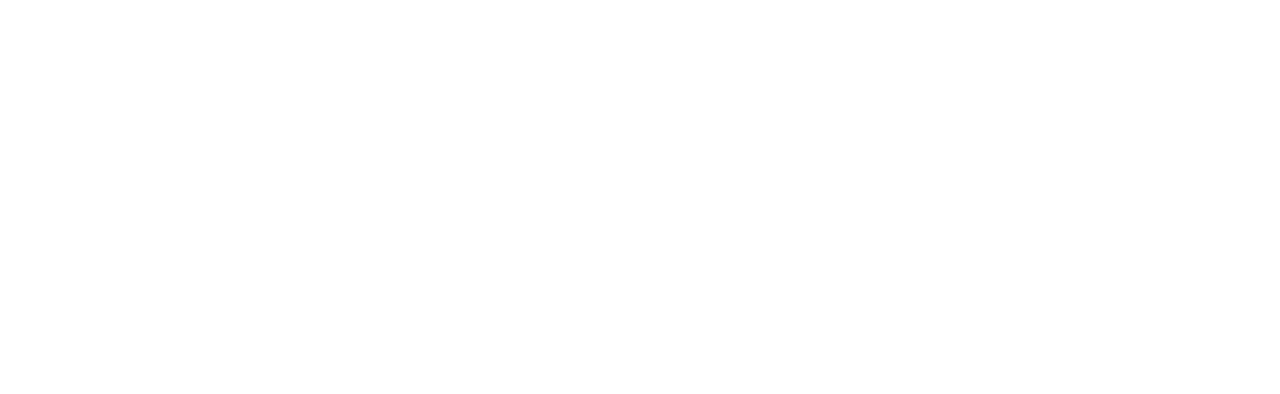
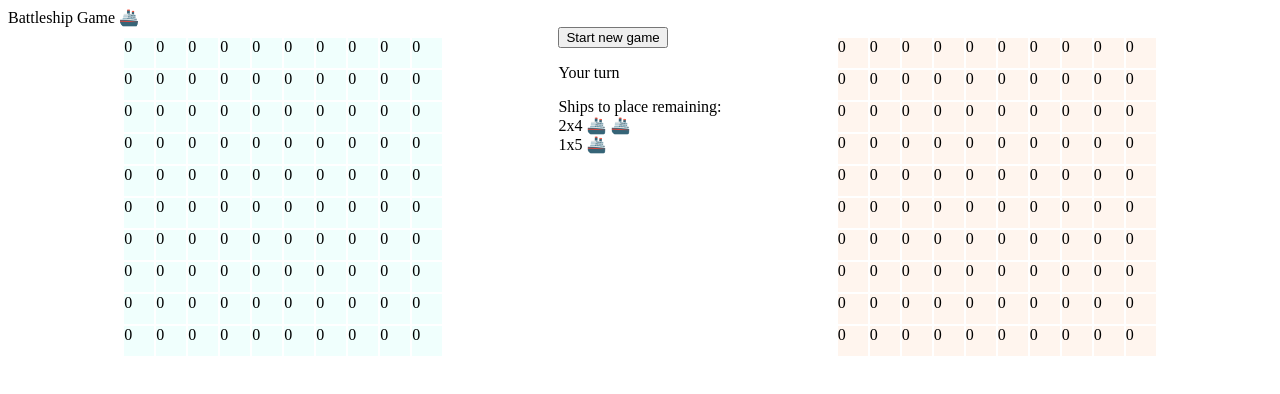
Before and after one commit to grichan/vue-battleship, a Vue app: page / in a window 1280 px wide. Shown: the top 394 px of the page. Built offline with nearby package versions, Linux system fonts and the light colour scheme.

Commit message:
added the fields

```diff
--- a/src/App.vue
+++ b/src/App.vue
@@ -1,12 +1,107 @@
 <template>
-  <div class="main"></div>
+  <header>Battleship Game 🚢</header>
+  <div class="main">
+    <!-- {{ playerField }} -->
+    <div class="player field">
+      <div class="row" v-for="(row, y) in playerField" :key="y">
+        <div
+          @click="placeShip($event)"
+          class="cell"
+          v-for="(col, x) in row"
+          :key="col"
+          :data-position="y + '-' + x"
+        >
+          {{ col }}
+        </div>
+      </div>
+    </div>
+    <div>
+      <button>Start new game</button>
+      <p>Your turn</p>
+      <div>Ships to place remaining:</div>
+      <div v-for="ship in playerShips" :key="ship">
+        {{ ship[0] }}x{{ ship[1] }}
+        <span v-for="i in ship[0]" :key="i">
+          🚢
+        </span>
+      </div>
+    </div>
+    <div class="enemy field">
+      <div class="row" v-for="(row, key) in enemyField" :key="key">
+        <div class="cell" v-for="col in row" :key="col">
+          {{ col }}
+        </div>
+      </div>
+    </div>
+  </div>
 </template>
 
 <script>
 export default {
   name: "App",
-  components: {}
+  components: {},
+  methods: {
+    placeShip(e) {
+      e.preventDefault();
+      console.log("e :>> ", e.target.dataset);
+      console.log("object :>> ");
+    }
+  },
+  data() {
+    return {
+      playerField: [
+        [0, 0, 0, 0, 0, 0, 0, 0, 0, 0],
+        [0, 0, 0, 0, 0, 0, 0, 0, 0, 0],
+        [0, 0, 0, 0, 0, 0, 0, 0, 0, 0],
+        [0, 0, 0, 0, 0, 0, 0, 0, 0, 0],
+        [0, 0, 0, 0, 0, 0, 0, 0, 0, 0],
+        [0, 0, 0, 0, 0, 0, 0, 0, 0, 0],
+        [0, 0, 0, 0, 0, 0, 0, 0, 0, 0],
+        [0, 0, 0, 0, 0, 0, 0, 0, 0, 0],
+        [0, 0, 0, 0, 0, 0, 0, 0, 0, 0],
+        [0, 0, 0, 0, 0, 0, 0, 0, 0, 0]
+      ],
+      playerShips: [
+        [2, 4],
+        [1, 5]
+      ],
+      enemyField: [
+        [0, 0, 0, 0, 0, 0, 0, 0, 0, 0],
+        [0, 0, 0, 0, 0, 0, 0, 0, 0, 0],
+        [0, 0, 0, 0, 0, 0, 0, 0, 0, 0],
+        [0, 0, 0, 0, 0, 0, 0, 0, 0, 0],
+        [0, 0, 0, 0, 0, 0, 0, 0, 0, 0],
+        [0, 0, 0, 0, 0, 0, 0, 0, 0, 0],
+        [0, 0, 0, 0, 0, 0, 0, 0, 0, 0],
+        [0, 0, 0, 0, 0, 0, 0, 0, 0, 0],
+        [0, 0, 0, 0, 0, 0, 0, 0, 0, 0],
+        [0, 0, 0, 0, 0, 0, 0, 0, 0, 0]
+      ]
+    };
+  }
 };
 </script>
 
-<style></style>
+<style>
+.main {
+  display: flex;
+  justify-content: space-evenly;
+}
+.field {
+  margin: 10px;
+}
+.row {
+  display: flex;
+}
+
+.cell {
+  margin: 1px;
+  height: 30px;
+  width: 30px;
+  background-color: rgb(240, 255, 253);
+}
+
+.enemy .cell {
+  background-color: seashell;
+}
+</style>
```
Also changed, not shown: src/components/HelloWorld.vue (deleted, +0 -7 lines), 1 other file (tests, documents, lock files or other folders).
